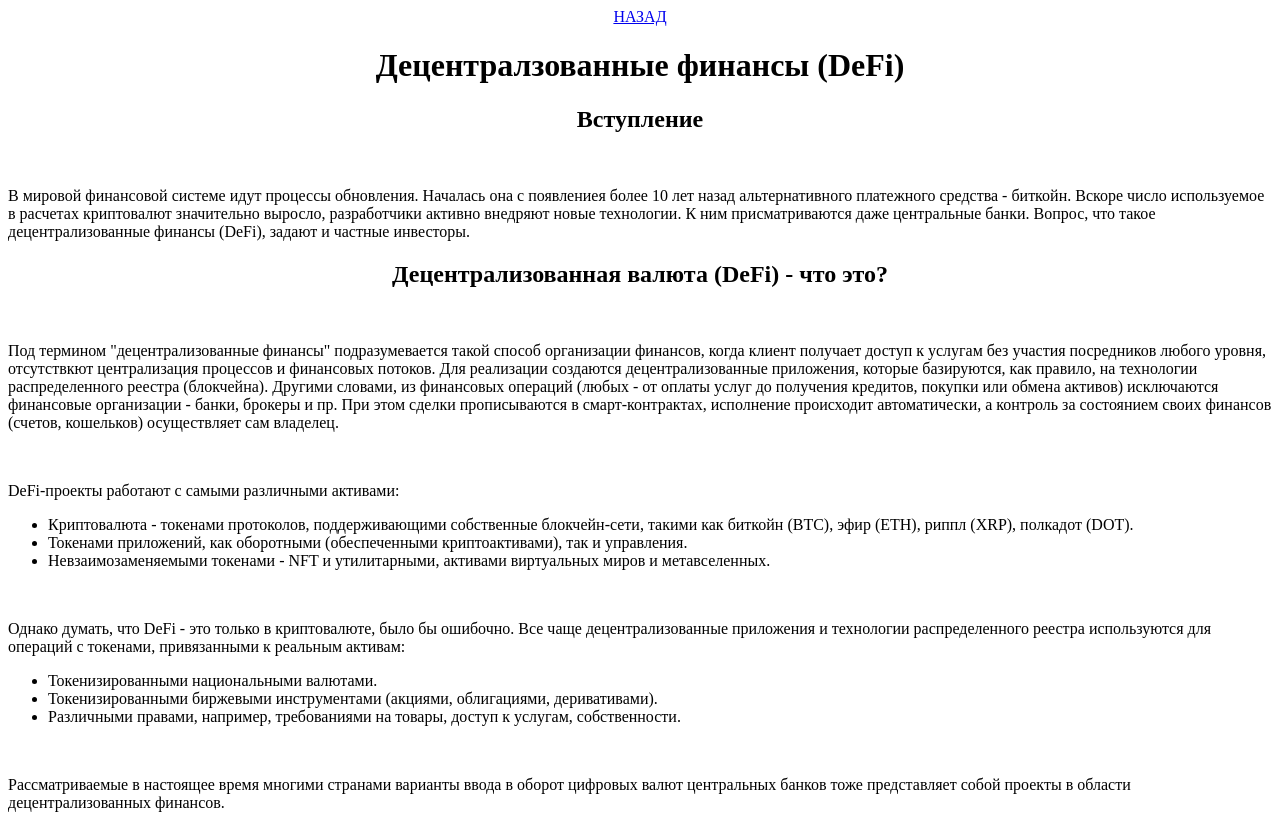
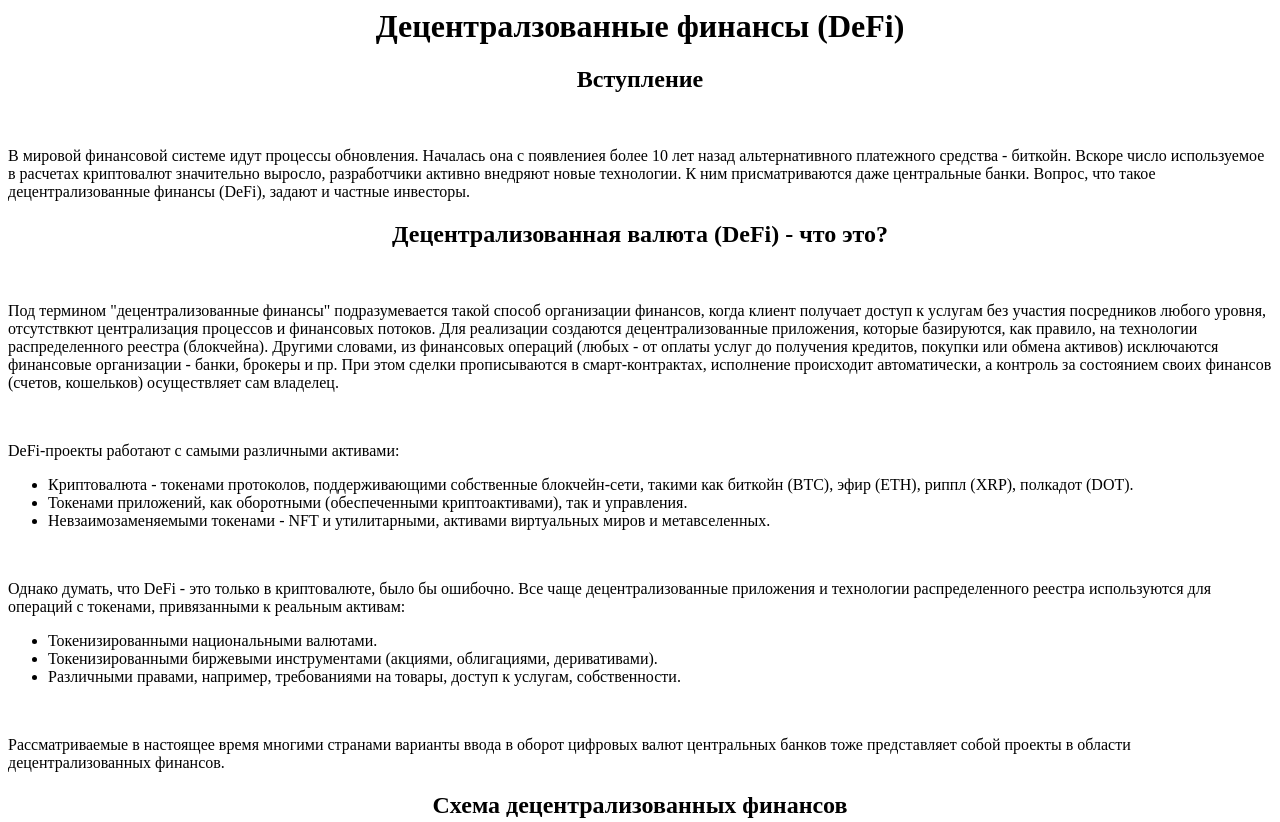
Before and after one commit to mepezho/kripta, a plain HTML site: page Децентрализованные финансы.html in a window 1280 px wide. Shown: the top 822 px of the page. Drawn offline with Linux system fonts and the light colour scheme.

Commit message:
Update Децентрализованные финансы.html

```diff
--- a/Децентрализованные финансы.html
+++ b/Децентрализованные финансы.html
@@ -6,9 +6,6 @@
         </title>
     </head>
     <body>
-
-        <!--Кнопка назад-->
-        <center><a href="index.htm">НАЗАД</a></center>
 
         <!--Заголовок 1-->
         <h1><center>Децентралзованные финансы (DeFi)</center></h1>
```
